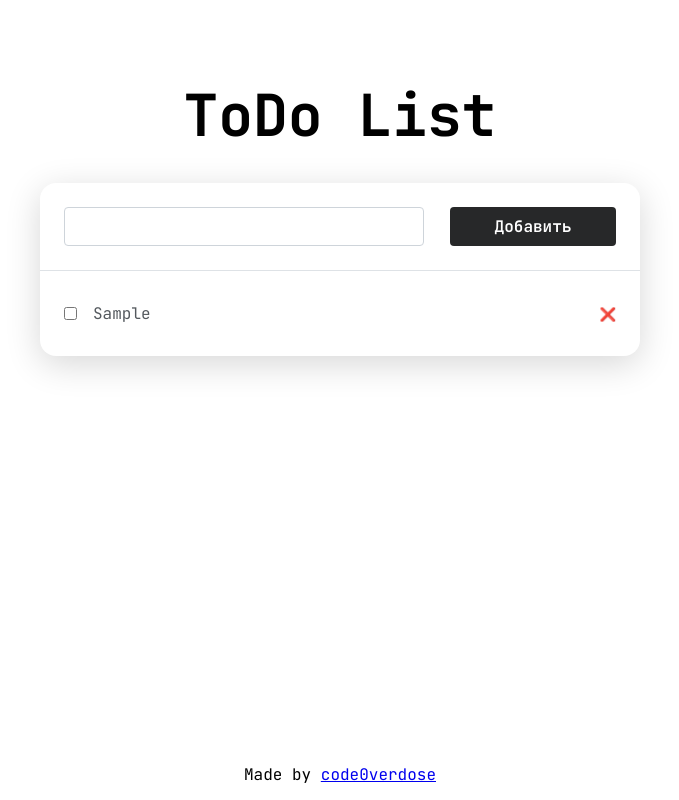
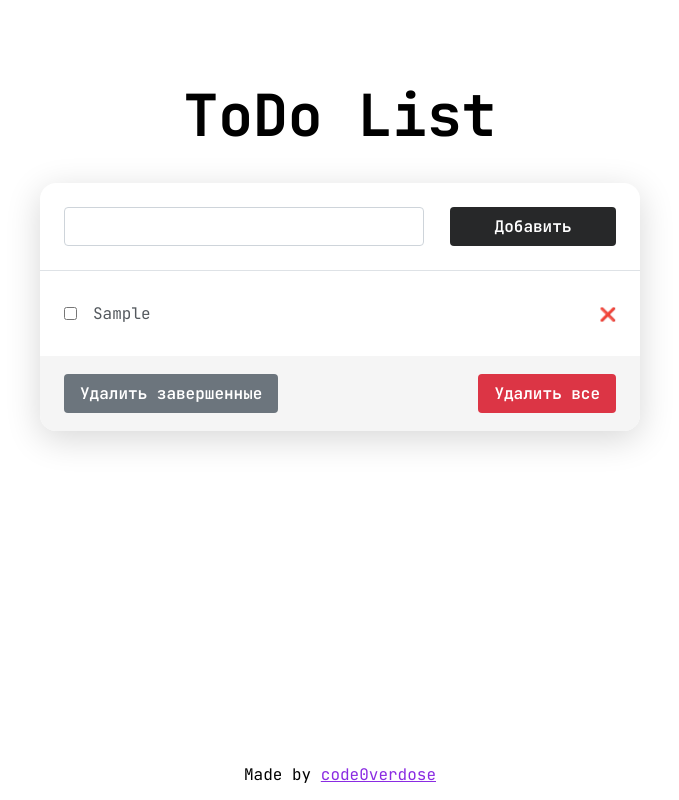
Before and after one commit to code0verdose/TodoList-Redux, a React (Create React App) app: page / in a window 1280 px wide. Both pictures are taken after typing "Sample" into the empty fields and a click on the button "Добавить". Shown: the whole page, without its empty margins (300-979 px from the left). Built offline with nearby package versions, Linux system fonts and the light colour scheme.

Commit message:
add bottom styles

```diff
--- a/src/app/App.jsx
+++ b/src/app/App.jsx
@@ -8,6 +8,7 @@ import clsx from "clsx";
 import {List} from "../components/List";
 import {ListTop} from "../components/ListTop";
 import {ListItem} from "../components/ListItem";
+import {ListBottom} from "../components/ListBottom/ui/ListBottom";
 
 function App() {
   const [todos, setTodos] = useState([])
@@ -46,6 +47,10 @@ function App() {
               </ListItem>
             ))}
           </List>
+          <ListBottom isActive={!!todos.length}>
+            <Button className={clsx(s.btn, s.btn__del_done)} text='Удалить завершенные'/>
+            <Button className={clsx(s.btn, s.btn__del_all)} text='Удалить все'/>
+          </ListBottom>
         </Wrapper>
       </Layout>
 
--- a/src/app/style.module.sass
+++ b/src/app/style.module.sass
@@ -2,13 +2,19 @@
   border-radius: 4px
   padding: 10px 16px
   text-align: center
+  font-weight: 600
+  font-size: 16px
+  line-height: 19px
   &__add
     background: #272829
     min-width: 166px
-    font-weight: 600
-    font-size: 16px
-    line-height: 19px
     float: right
+  &__del
+    &_done
+      background: #6C757D
+    &_all
+      background: #DC3545
+      float: right
 
 
 .list
--- a/src/components/Footer/ui/Footer.jsx
+++ b/src/components/Footer/ui/Footer.jsx
@@ -4,7 +4,7 @@ import s from './Footer.module.sass'
 const Footer = () => {
   return (
     <footer className={s.Footer}>
-      <p>Made by <a href="https://github.com/code0verdose">code0verdose</a></p>
+      <p>Made by <a title='GitHub - Profile' target='_blank' href="https://github.com/code0verdose">code0verdose</a></p>
     </footer>
   );
 };
--- /dev/null
+++ b/src/components/ListBottom/ui/ListBottom.jsx
@@ -0,0 +1,13 @@
+import React from 'react';
+import s from './ListBottom.module.sass'
+import clsx from "clsx";
+
+const ListBottom = ({children, isActive}) => {
+  return (
+    <div className={clsx(s.ListBottom, {[s.active] : isActive})}>
+      {children}
+    </div>
+  );
+};
+
+export {ListBottom};
--- /dev/null
+++ b/src/components/ListBottom/ui/ListBottom.module.sass
@@ -0,0 +1,7 @@
+.ListBottom
+  background: #F5F5F5
+  padding: 18px 24px
+  display: none
+
+.active
+  display: block
--- a/src/components/Wrapper/ui/Wrapper.module.sass
+++ b/src/components/Wrapper/ui/Wrapper.module.sass
@@ -3,4 +3,5 @@
   background: #FFFFFF
   box-shadow: 0 8px 35px rgba(0, 0, 0, 0.16)
   border-radius: 16px
-  margin: 0 auto
+  margin: 0 auto 70px
+  overflow: hidden
--- a/src/index.sass
+++ b/src/index.sass
@@ -8,5 +8,13 @@
 body
   font-family: "JetBrains Mono", monospace
 
+a
+  color: blueviolet
+  &:hover
+    &:after
+      content: '⇗'
+      position: absolute
+
+
 ul
   list-style-type: none
```
Also changed, not shown: src/components/ListBottom/index.js (added).
